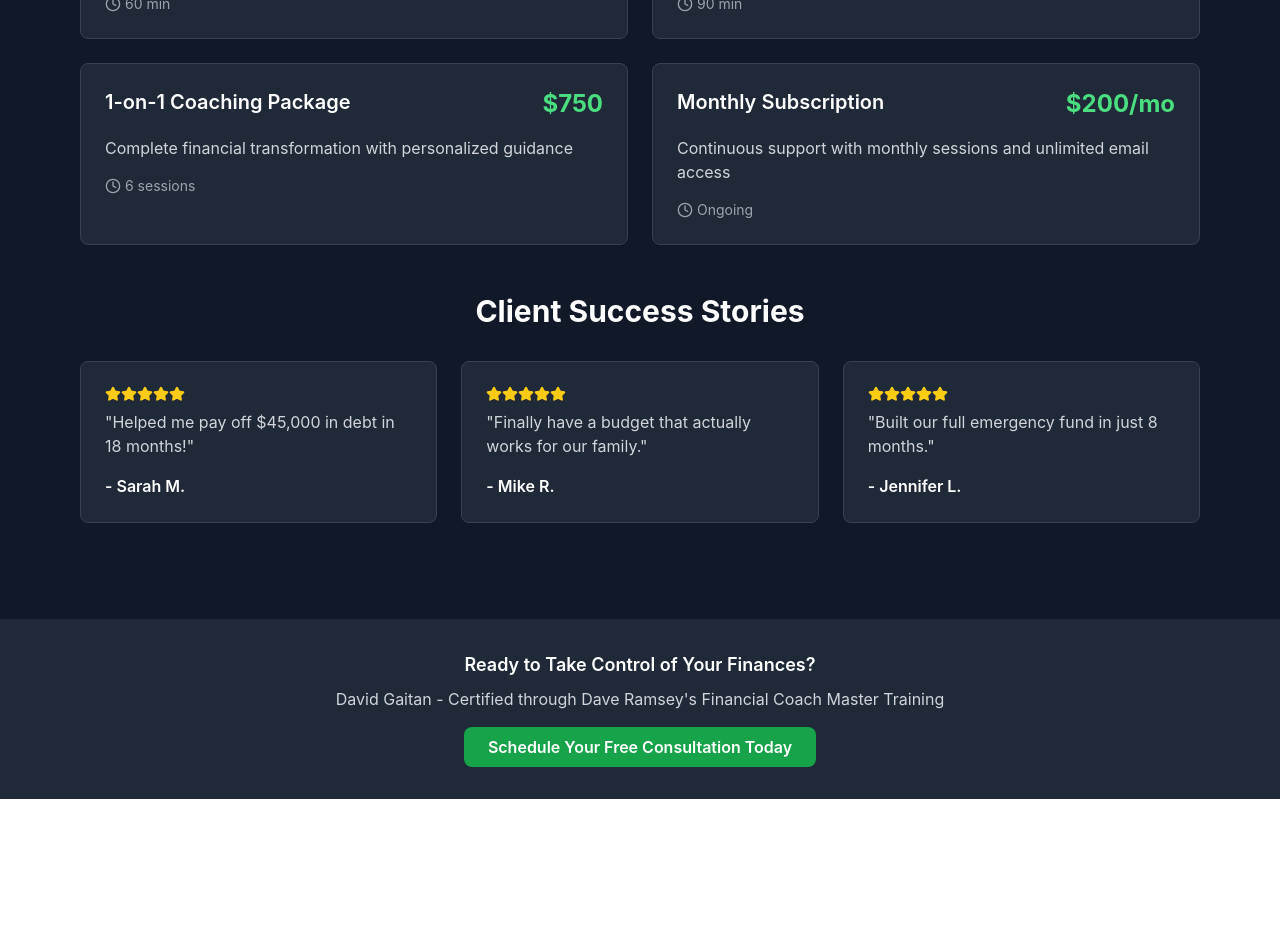
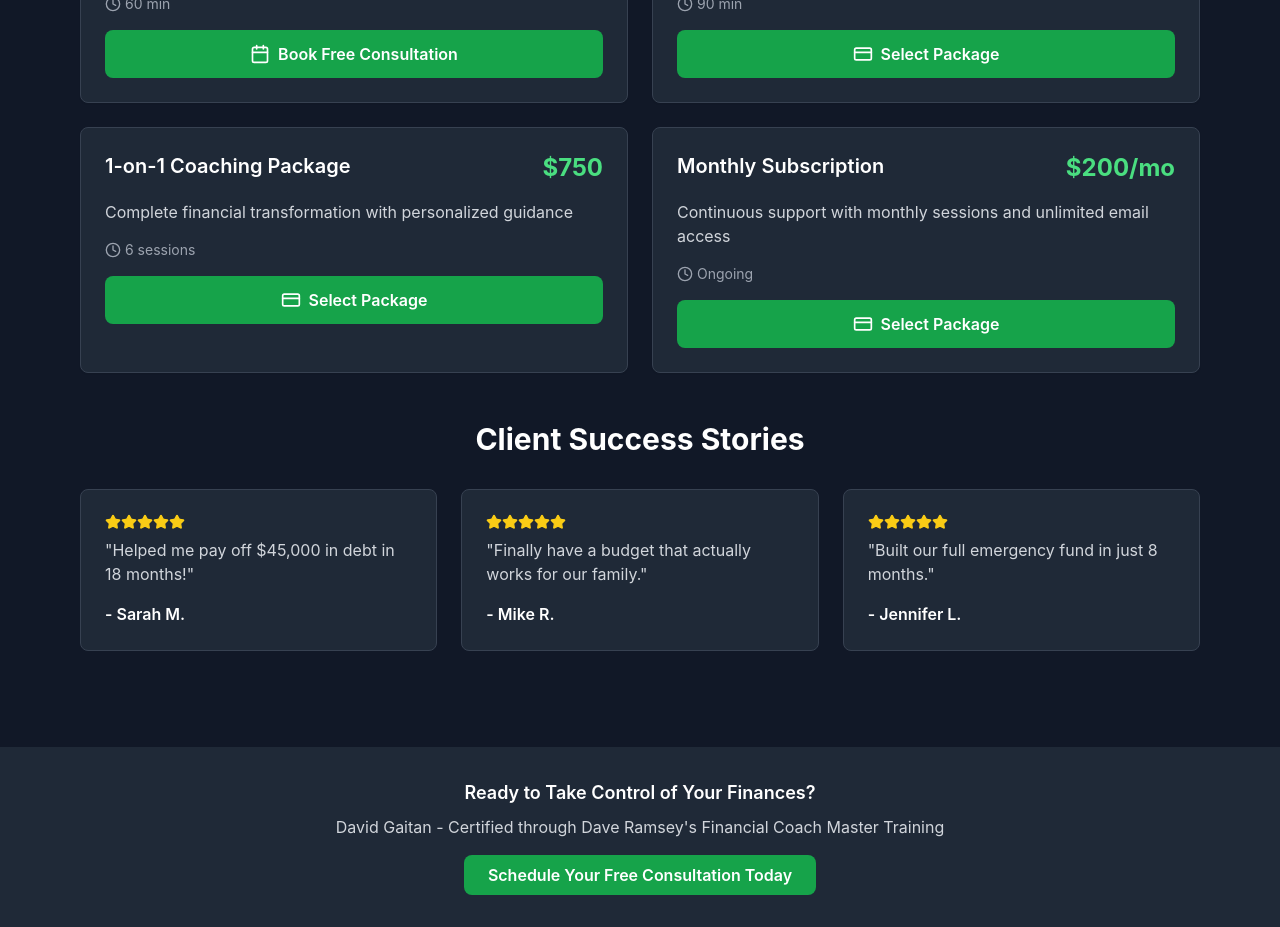
Before and after one commit to DavNarok/Gaitan-Financial-Coaching, a React (Create React App) app: page / in a window 1280 px wide. Shown: the part 1560-2487 px from the top of the page. Before the commit the page ends 2359 px from the top, so only its background shows below. Built offline with nearby package versions, Linux system fonts and the light colour scheme.

Commit message:
Added Stripe payment buttons to all coaching services

```diff
--- a/src/App.js
+++ b/src/App.js
@@ -31,12 +31,14 @@ const FinancialCoachingApp = () => {
         <h1 className="text-4xl font-bold mb-4">Transform Your Financial Future</h1>
         <p className="text-xl mb-6">David Gaitan - certified through Dave Ramsey's Financial Coach Master Training</p>
         <p className="text-lg mb-8">Take control of your money, eliminate debt, and build wealth using proven strategies</p>
-        <button
-          onClick={() => setActiveTab('schedule')}
-          className="bg-white text-blue-800 px-8 py-3 rounded-lg font-semibold text-lg hover:bg-gray-100 transition-colors"
+<a
+  href="https://calendar.app.google/oKVjpGsn6LxBcMNG8"
+  target="_blank"
+  rel="noopener noreferrer"
+  className="bg-white text-blue-800 px-8 py-3 rounded-lg font-semibold text-lg hover:bg-gray-100 transition-colors inline-block"
 >
   Schedule FREE Consultation
-        </button>
+</a>
       </div>
 
       {/* About Me Section */}
@@ -82,10 +84,54 @@ const FinancialCoachingApp = () => {
           <span className="text-2xl font-bold text-green-400">{service.price}</span>
         </div>
         <p className="text-gray-300 mb-4">{service.description}</p>
-              <div className="flex items-center text-sm text-gray-400">
+        <div className="flex items-center text-sm text-gray-400 mb-4">
           <Clock className="w-4 h-4 mr-1" />
           {service.duration}
         </div>
+
+        {/* Add payment buttons for paid services */}
+        {service.name === 'Initial Consultation' ? (
+          <a
+            href="https://calendar.app.google/oKVjpGsn6LxBcMNG8"
+            target="_blank"
+            rel="noopener noreferrer"
+            className="w-full bg-green-600 text-white py-3 px-6 rounded-lg font-semibold hover:bg-green-700 transition-colors flex items-center justify-center"
+          >
+            <Calendar className="w-5 h-5 mr-2" />
+            Book Free Consultation
+          </a>
+        ) : service.name === '1-Time Coaching Session' ? (
+          <a
+            href="https://buy.stripe.com/8x200j3wVbpbfvZb8c9AA00"
+            target="_blank"
+            rel="noopener noreferrer"
+            className="w-full bg-green-600 text-white py-3 px-6 rounded-lg font-semibold hover:bg-green-700 transition-colors flex items-center justify-center"
+          >
+            <CreditCard className="w-5 h-5 mr-2" />
+            Select Package
+          </a>
+        ) : service.name === '1-on-1 Coaching Package' ? (
+          <a
+            href="https://buy.stripe.com/9B600j1oNctf0B5dgk9AA01"
+            target="_blank"
+            rel="noopener noreferrer"
+            className="w-full bg-green-600 text-white py-3 px-6 rounded-lg font-semibold hover:bg-green-700 transition-colors flex items-center justify-center"
+          >
+            <CreditCard className="w-5 h-5 mr-2" />
+            Select Package
+          </a>
+        ) : service.name === 'Monthly Subscription' ? (
+          <a
+            href="https://buy.stripe.com/cNiaEX2sRal70B5dgk9AA02"
+            target="_blank"
+            rel="noopener noreferrer"
+            className="w-full bg-green-600 text-white py-3 px-6 rounded-lg font-semibold hover:bg-green-700 transition-colors flex items-center justify-center"
+          >
+            <CreditCard className="w-5 h-5 mr-2" />
+            Select Package
+          </a>
+        ) : null}
+
       </div>
     ))}
   </div>
@@ -540,7 +586,7 @@ const FinancialCoachingApp = () => {
   const tabs = [
     { id: 'home', label: 'Home', icon: Users },
     { id: 'schedule', label: 'Schedule', icon: Calendar },
-    { id: 'forms', label: 'Forms', icon: FileText },
+   // { id: 'forms', label: 'Forms', icon: FileText },
     { id: 'payment', label: 'Packages', icon: CreditCard },
     { id: 'tools', label: 'Tools', icon: Calculator },
     { id: 'community', label: 'Community', icon: Users },
@@ -625,12 +671,14 @@ const FinancialCoachingApp = () => {
         <div className="max-w-6xl mx-auto px-4 text-center">
           <p className="text-lg font-semibold mb-2">Ready to Take Control of Your Finances?</p>
           <p className="text-gray-300 mb-4">David Gaitan - Certified through Dave Ramsey's Financial Coach Master Training</p>
-          <button
-            onClick={() => setActiveTab('schedule')}
-            className="bg-green-600 text-white px-6 py-2 rounded-lg font-semibold hover:bg-green-700 transition-colors"
+         <a
+  href="https://calendar.app.google/oKVjpGsn6LxBcMNG8"
+  target="_blank"
+  rel="noopener noreferrer"
+  className="bg-green-600 text-white px-6 py-2 rounded-lg font-semibold hover:bg-green-700 transition-colors inline-block"
 >
   Schedule Your Free Consultation Today
-          </button>
+</a>
         </div>
       </footer>
     </div>
```
Lines whose indentation alone changed are shown as unchanged.
